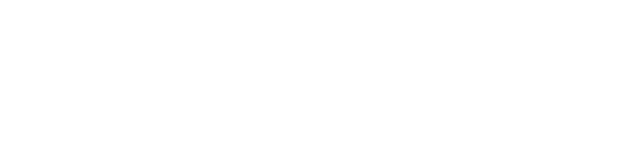
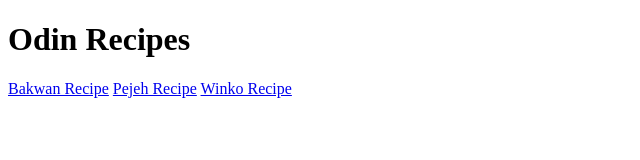
Before and after one commit to Dyon95/odin-recipes, a plain HTML site: page index.html in a window 1280 px wide. Shown: the whole page, without its empty margins (0-640 px from the left). Drawn offline with Linux system fonts and the light colour scheme.

Commit message:
Add recipes

```diff
--- a/index.html
+++ b/index.html
@@ -4,4 +4,11 @@
         <meta charset="UTF-8">
         <title>Odin Recipes</title>
     </head>
+
+    <body>
+        <h1>Odin Recipes</h1>
+        <a href="recipes/bakwan.html">Bakwan Recipe</a>
+        <a href="recipes/pejeh.html">Pejeh Recipe</a>
+        <a href="recipes/winko.html">Winko Recipe</a>
+    </body>
 </html>
```
Also changed, not shown: recipes/bakwan.html (added, +11 -0 lines), recipes/pejeh.html (added, +7 -0 lines), recipes/winko.html (added, +7 -0 lines).
